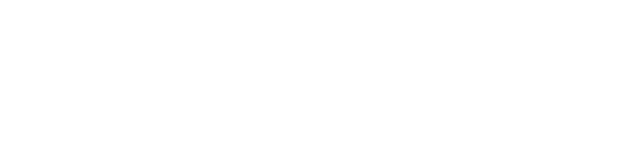
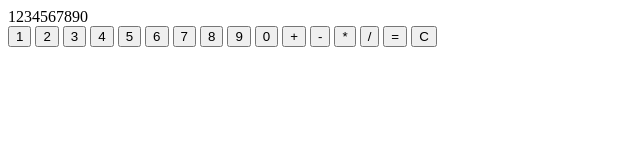
Before and after one commit to DaveBett/calculator, a plain HTML site: page index.html in a window 1280 px wide. Shown: the whole page, without its empty margins (0-640 px from the left). Drawn offline with Linux system fonts and the light colour scheme.

Commit message:
added buttons and display

```diff
--- a/index.html
+++ b/index.html
@@ -8,6 +8,27 @@
 
     <body>
         <div id="container"></div>
+
+            <div id="display">1234567890</div>
+
+            <button id="digit">1</button>
+            <button id="digit">2</button>
+            <button id="digit">3</button>
+            <button id="digit">4</button>
+            <button id="digit">5</button>
+            <button id="digit">6</button>
+            <button id="digit">7</button>
+            <button id="digit">8</button>
+            <button id="digit">9</button>
+            <button id="digit">0</button>
+
+            <button id="operator">+</button>
+            <button id="operator">-</button>
+            <button id="operator">*</button>
+            <button id="operator">/</button>
+
+            <button id="result">=</button>
+            <button id="clear">C</button>
         <script src = "script.js"></script>
     </body>
 </html>
```
